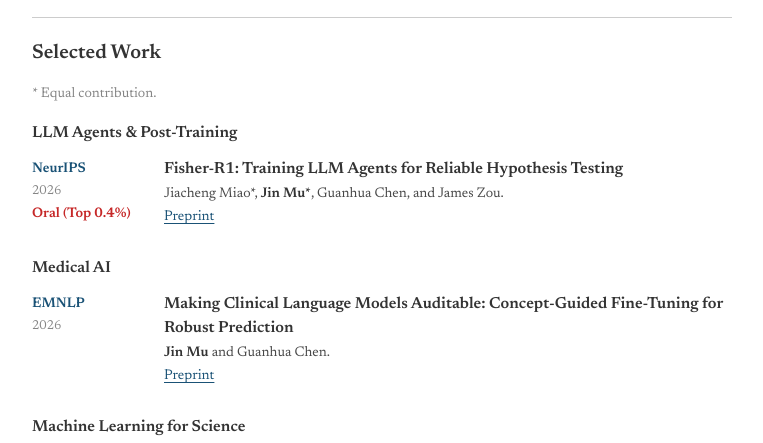
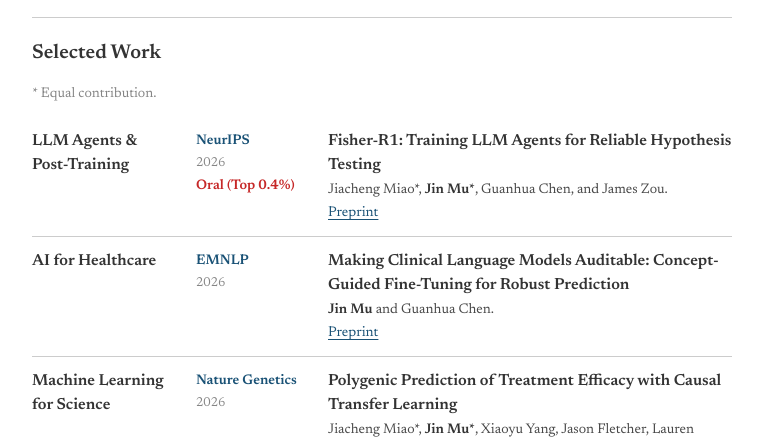
Before and after one commit to jmu27/jmu27.github.io, a plain HTML site: page index.html in a window 1280 px wide. Shown: the part 303-746 px from the top of the page, without its empty margins (258-1021 px from the left). Drawn offline with Linux system fonts and the light colour scheme.

Commit message:
Give research categories their own column

```diff
--- a/index.html
+++ b/index.html
@@ -53,6 +53,7 @@
       <section id="publications">
         <h2>Selected Work</h2>
         <p class="equal-note">* Equal contribution.</p>
+        <div class="publication-group">
           <h3 class="publication-group-title">LLM Agents &amp; Post-Training</h3>
           <ul class="publication-list" role="list">
             <li>
@@ -64,8 +65,10 @@
               </div>
             </li>
           </ul>
+        </div>
 
-        <h3 class="publication-group-title">Medical AI</h3>
+        <div class="publication-group">
+          <h3 class="publication-group-title">AI for Healthcare</h3>
           <ul class="publication-list" role="list">
             <li>
               <div class="publication-label"><span class="publication-venue">EMNLP</span><span class="publication-year">2026</span></div>
@@ -76,7 +79,9 @@
               </div>
             </li>
           </ul>
+        </div>
 
+        <div class="publication-group">
           <h3 class="publication-group-title">Machine Learning for Science</h3>
           <ul class="publication-list" role="list">
             <li>
@@ -96,6 +101,7 @@
               </div>
             </li>
           </ul>
+        </div>
       </section>
     </main>
 
--- a/styles.css
+++ b/styles.css
@@ -55,9 +55,18 @@ section + section { border-top: 1px solid var(--rule); padding-top: 20px; }
 section h2 { margin: 0 0 16px; font-size: 20px; font-weight: 600; line-height: 1.5; letter-spacing: 0; }
 section p { margin: 0 0 12px; color: var(--ink-soft); }
 .equal-note { color: var(--muted); font-size: 14px; }
-.publication-group-title { margin: 16px 0 0; font-size: 16px; font-weight: 600; }
+.publication-group {
+  display: grid;
+  grid-template-columns: 9rem minmax(0, 1fr);
+  column-gap: 20px;
+  align-items: start;
+  padding: 12px 0;
+}
+.publication-group + .publication-group { border-top: 1px solid var(--rule); }
+.publication-group-title { margin: 0; font-size: 16px; font-weight: 600; }
 .publication-list { margin: 0; padding: 0; list-style: none; }
-.publication-list li { display: grid; grid-template-columns: 112px minmax(0, 1fr); gap: 20px; padding: 12px 0; }
+.publication-list li { display: grid; grid-template-columns: 112px minmax(0, 1fr); gap: 20px; }
+.publication-list li + li { margin-top: 16px; }
 .publication-label { display: flex; flex-direction: column; align-items: flex-start; gap: 3px; padding-top: 3px; }
 .publication-venue { color: var(--accent); font-size: 14px; font-weight: 600; line-height: 1.3; }
 .publication-year { color: var(--muted); font-size: 13px; }
@@ -78,6 +87,7 @@ section p { margin: 0 0 12px; color: var(--ink-soft); }
 @media (max-width: 600px) {
   .container { box-sizing: border-box; width: 100%; margin: 32px auto 48px; padding: 0 20px; }
   .hero { grid-template-columns: 1fr; gap: 1.2rem; }
+  .publication-group { grid-template-columns: minmax(0, 1fr); row-gap: 8px; }
   .photo-frame { width: 128px; height: 128px; justify-self: start; }
 }
 @media (max-width: 480px) {
```
Lines whose indentation alone changed are shown as unchanged.
